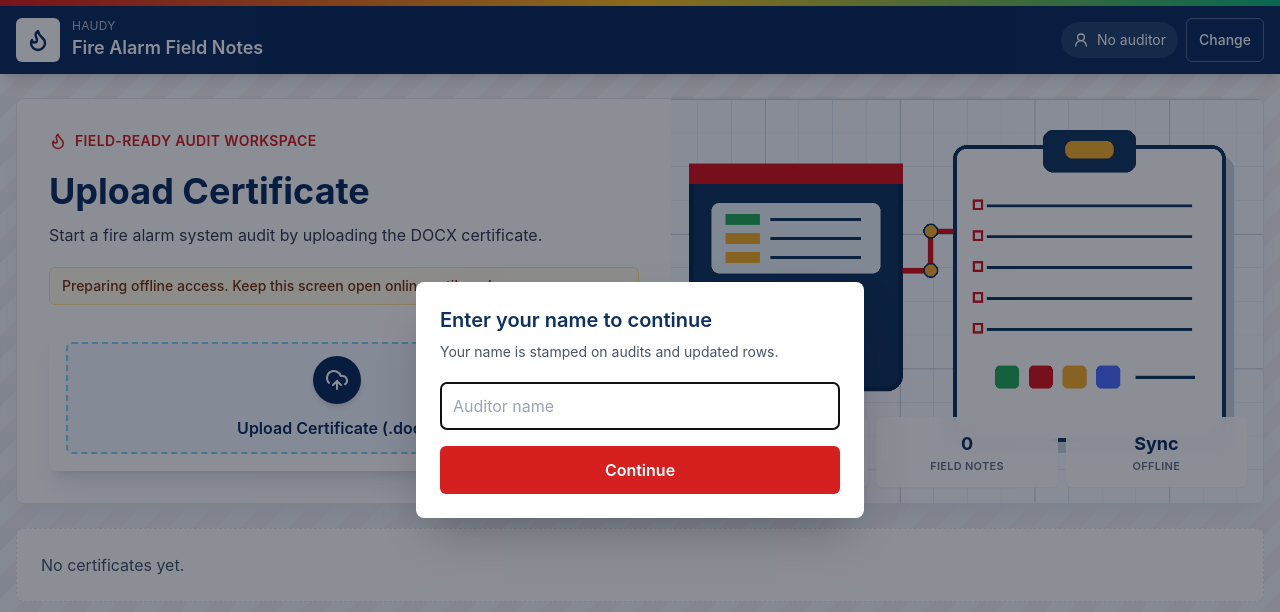
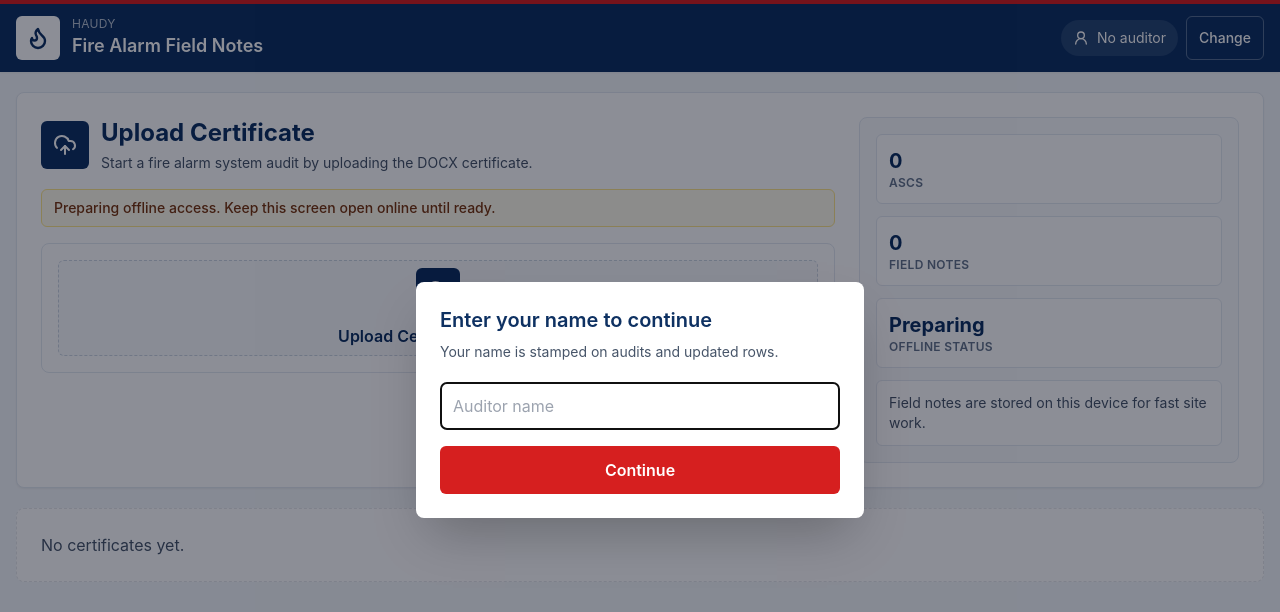
Before and after one commit to vahidabsk/Haudy, a React (Vite) app: page / in a window 1280 px wide. Shown: the top 612 px of the page. Built offline with nearby package versions, Linux system fonts and the light colour scheme.

Commit message:
Refine UI with professional styling

```diff
--- a/src/components/UlHeader.tsx
+++ b/src/components/UlHeader.tsx
@@ -5,11 +5,11 @@ import { Auditor } from "../lib/types";
 export function UlHeader({ auditor, onChange }: { auditor: Auditor | null; onChange: () => void }) {
   return (
     <header className="no-print">
-      <div className="h-1.5 bg-gradient-to-r from-signal via-amber-400 to-emerald-500" />
-      <div className="bg-navy text-white shadow-lg shadow-slate-900/10">
+      <div className="h-1 bg-signal" />
+      <div className="bg-navy text-white shadow-sm">
         <div className="mx-auto flex min-h-16 max-w-7xl items-center justify-between gap-4 px-4 py-3">
           <Link className="flex items-center gap-3" to="/">
-            <div className="grid h-11 w-11 place-items-center rounded-md bg-white text-navy shadow-sm">
+            <div className="grid h-11 w-11 place-items-center rounded-md bg-white text-navy">
               <Flame size={24} strokeWidth={2.4} />
             </div>
             <div>
--- a/src/components/UploadDialog.tsx
+++ b/src/components/UploadDialog.tsx
@@ -18,9 +18,9 @@ export function UploadDialog({ onParsed }: { onParsed: (certificate: ParsedCerti
   }
 
   return (
-    <div className="rounded-lg border border-white/70 bg-white p-4 shadow-xl shadow-navy/10">
-      <label className="flex min-h-28 cursor-pointer flex-col items-center justify-center gap-3 rounded-md border-2 border-dashed border-sky-300 bg-sky-50 px-4 text-center font-semibold text-navy transition hover:border-signal hover:bg-red-50">
-        <span className="grid h-12 w-12 place-items-center rounded-full bg-navy text-white shadow-md"><UploadCloud size={24} /></span>
+    <div className="rounded-lg border border-slate-200 bg-white p-4">
+      <label className="flex min-h-24 cursor-pointer flex-col items-center justify-center gap-3 rounded-md border border-dashed border-slate-300 bg-slate-50 px-4 text-center font-semibold text-navy transition hover:border-sky-400 hover:bg-sky-50">
+        <span className="grid h-11 w-11 place-items-center rounded-md bg-navy text-white"><UploadCloud size={23} /></span>
         <span>Upload Certificate (.docx)</span>
         <input className="hidden" type="file" accept=".docx" onChange={upload} />
       </label>
@@ -42,7 +42,7 @@ export function UploadDialog({ onParsed }: { onParsed: (certificate: ParsedCerti
                 />
               </label>
             ))}
-          <button className="min-h-12 rounded-md bg-signal px-4 font-semibold text-white shadow-md shadow-red-900/20 hover:bg-red-700" onClick={() => onParsed(draft)}>
+          <button className="min-h-12 rounded-md bg-signal px-4 font-semibold text-white hover:bg-red-700" onClick={() => onParsed(draft)}>
             Confirm and Create Audit
           </button>
         </div>
--- a/src/index.css
+++ b/src/index.css
@@ -12,9 +12,7 @@ body {
   margin: 0;
   min-width: 320px;
   min-height: 100vh;
-  background:
-    linear-gradient(135deg, rgba(20, 58, 99, 0.05) 0 25%, transparent 25% 50%, rgba(215, 25, 32, 0.035) 50% 75%, transparent 75%) 0 0 / 48px 48px,
-    linear-gradient(180deg, #f8fafc 0%, #eef5f8 100%);
+  background: #f4f7fa;
 }
 
 button,
--- a/src/pages/Dashboard.tsx
+++ b/src/pages/Dashboard.tsx
@@ -1,6 +1,6 @@
 import { useEffect, useState } from "react";
 import { Link, useNavigate } from "react-router-dom";
-import { Building2, Download, FilePenLine, Flame, ShieldCheck, Trash2 } from "lucide-react";
+import { Building2, Download, FilePenLine, ShieldCheck, Trash2, UploadCloud } from "lucide-react";
 import { UploadDialog } from "../components/UploadDialog";
 import { useAudits } from "../hooks/use-audits";
 import { relativeTime } from "../lib/utils";
@@ -29,44 +29,40 @@ export function Dashboard({ auditorName }: { auditorName: string }) {
   }, []);
 
   return (
-    <main className="mx-auto grid max-w-7xl gap-6 px-4 py-6">
-      <section className="overflow-hidden rounded-lg border bg-white shadow-xl shadow-slate-200/80">
-        <div className="grid gap-0 lg:grid-cols-[1.05fr_0.95fr]">
-          <div className="grid content-center gap-5 p-6 md:p-8">
-            <div className="flex items-center gap-2 text-sm font-semibold uppercase tracking-wide text-signal">
-              <Flame size={18} /> Field-ready audit workspace
+    <main className="mx-auto grid max-w-7xl gap-5 px-4 py-5">
+      <section className="rounded-lg border border-slate-200 bg-white shadow-sm">
+        <div className="grid gap-6 p-5 lg:grid-cols-[1fr_380px] lg:p-6">
+          <div className="grid content-start gap-4">
+            <div className="flex items-center gap-3">
+              <div className="grid h-12 w-12 place-items-center rounded-md bg-navy text-white"><UploadCloud size={24} /></div>
+              <div>
+                <h2 className="text-2xl font-bold text-navy">Upload Certificate</h2>
+                <p className="mt-1 text-sm text-slate-600">Start a fire alarm system audit by uploading the DOCX certificate.</p>
               </div>
-            <div>
-              <h2 className="text-3xl font-bold text-navy md:text-4xl">Upload Certificate</h2>
-              <p className="mt-3 max-w-2xl text-base text-slate-700">Start a fire alarm system audit by uploading the DOCX certificate.</p>
             </div>
             <div className={`rounded-md border px-3 py-2 text-sm font-medium ${offlineReady ? "border-emerald-200 bg-emerald-50 text-emerald-800" : "border-amber-200 bg-amber-50 text-amber-900"}`}>
               {offlineReady ? "Offline ready on this device" : online ? "Preparing offline access. Keep this screen open online until ready." : "Offline access is not ready on this device yet."}
             </div>
-            <div className="max-w-xl">
             <UploadDialog onParsed={(certificate) => {
               const audit = audits.createFromCertificate(certificate);
               navigate(`/audit/${audit.id}`);
             }} />
           </div>
-          </div>
-          <div className="relative min-h-[280px] bg-slate-100">
-            <img className="h-full min-h-[280px] w-full object-cover" src="/brand/dashboard-illustration.png" alt="" />
-            <div className="absolute bottom-4 left-4 right-4 grid grid-cols-3 gap-2">
+          <div className="grid gap-3 rounded-lg border border-slate-200 bg-slate-50 p-4">
             <Metric label="ASCs" value={groups.length} />
             <Metric label="Field Notes" value={audits.audits.length} />
-              <Metric label="Offline" value={offlineReady ? "Ready" : "Sync"} />
-            </div>
+            <Metric label="Offline Status" value={offlineReady ? "Ready" : "Preparing"} />
+            <div className="rounded-md border border-slate-200 bg-white p-3 text-sm text-slate-600">Field notes are stored on this device for fast site work.</div>
           </div>
         </div>
       </section>
       <section className="grid gap-4">
         {audits.audits.length === 0 ? <div className="rounded-lg border border-dashed bg-white p-6 text-slate-600">No certificates yet.</div> : null}
         {groups.map((group) => (
-          <section key={group.ascName} className="grid gap-3 rounded-lg border bg-white p-4 shadow-sm">
+          <section key={group.ascName} className="grid gap-3 rounded-lg border border-slate-200 bg-white p-4 shadow-sm">
             <div className="flex items-center justify-between gap-3">
               <div className="flex items-center gap-3">
-                <div className="grid h-11 w-11 place-items-center rounded-md bg-navy text-white"><Building2 size={22} /></div>
+                <div className="grid h-10 w-10 place-items-center rounded-md bg-slate-100 text-navy"><Building2 size={21} /></div>
                 <div>
                   <h2 className="text-xl font-bold text-navy">{group.ascName}</h2>
                   <p className="text-sm text-slate-600">{group.audits.length} certificate{group.audits.length === 1 ? "" : "s"}</p>
@@ -76,7 +72,7 @@ export function Dashboard({ auditorName }: { auditorName: string }) {
             </div>
             <div className="grid gap-3 md:grid-cols-2 xl:grid-cols-3">
               {group.audits.map((audit) => (
-                <article key={audit.id} className="grid gap-3 rounded-md border border-slate-200 bg-slate-50 p-4 shadow-sm transition hover:-translate-y-0.5 hover:border-sky-200 hover:shadow-lg">
+                <article key={audit.id} className="grid gap-3 rounded-md border border-slate-200 bg-white p-4 shadow-sm transition hover:border-sky-300 hover:shadow-md">
                   <div>
                     <p className="text-xs font-semibold uppercase tracking-wide text-signal">{audit.certificateNumber || "Certificate not set"}</p>
                     <h3 className="mt-1 text-lg font-bold text-navy">{audit.protectedProperty || "Property name not set"}</h3>
@@ -99,9 +95,9 @@ export function Dashboard({ auditorName }: { auditorName: string }) {
 
 function Metric({ label, value }: { label: string; value: string | number }) {
   return (
-    <div className="rounded-md border border-white/40 bg-white/90 p-3 text-center shadow-sm backdrop-blur">
-      <div className="text-lg font-bold text-navy">{value}</div>
-      <div className="text-[11px] font-semibold uppercase tracking-wide text-slate-500">{label}</div>
+    <div className="rounded-md border border-slate-200 bg-white p-3">
+      <div className="text-xl font-bold text-navy">{value}</div>
+      <div className="text-xs font-semibold uppercase tracking-wide text-slate-500">{label}</div>
     </div>
   );
 }
```
Also changed, not shown: public/brand/dashboard-illustration.png (deleted). Lines whose indentation alone changed are shown as unchanged.
